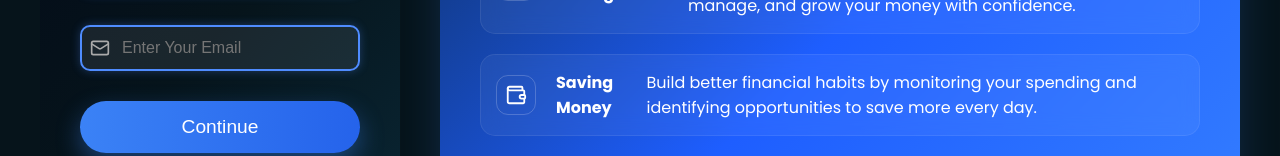
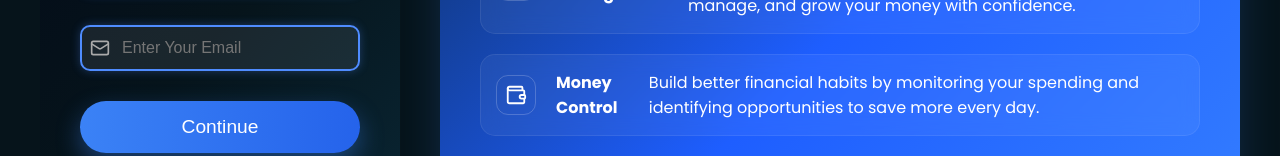
Before and after one commit to Viktor-angelo/Finsight, a React (Vite) app in the folder frontend/: page /onboarding in a window 1280 px wide. Shown: the part 381-537 px from the top of the page. Built offline with nearby package versions, Linux system fonts and the light colour scheme; sample sign-in values are in the browser's storage.

Commit message:
correct name

```diff
--- a/frontend/src/components/Step1.jsx
+++ b/frontend/src/components/Step1.jsx
@@ -82,7 +82,7 @@ function Step1({ formData, setFormData, next }) {
 
           <div className="cardItem">
             <Wallet className="cardIcon" size={40} />
-            <h4>Saving Money</h4>
+            <h4>Money Control</h4>
             <p className="pMoney">
               Build better financial habits by monitoring your spending and
               identifying opportunities to save more every day.
--- a/frontend/src/components/Step2.jsx
+++ b/frontend/src/components/Step2.jsx
@@ -80,7 +80,7 @@ function Step2({ formData, setFormData, next }) {
 
           <div className="cardItem">
             <Wallet className="cardIcon" size={40} />
-            <h4>Saving Money</h4>
+            <h4>Money Control</h4>
             <p className="pMoney">
               Build better financial habits by monitoring your spending and
               identifying opportunities to save more every day.
--- a/frontend/src/components/Step3.jsx
+++ b/frontend/src/components/Step3.jsx
@@ -81,7 +81,7 @@ function Step3({ formData, setFormData, next }) {
 
           <div className="cardItem">
             <Wallet className="cardIcon" size={40} />
-            <h4>Saving Money</h4>
+            <h4>Money Control</h4>
             <p className="pMoney">
               Build better financial habits by monitoring your spending and
               identifying opportunities to save more every day.
```
